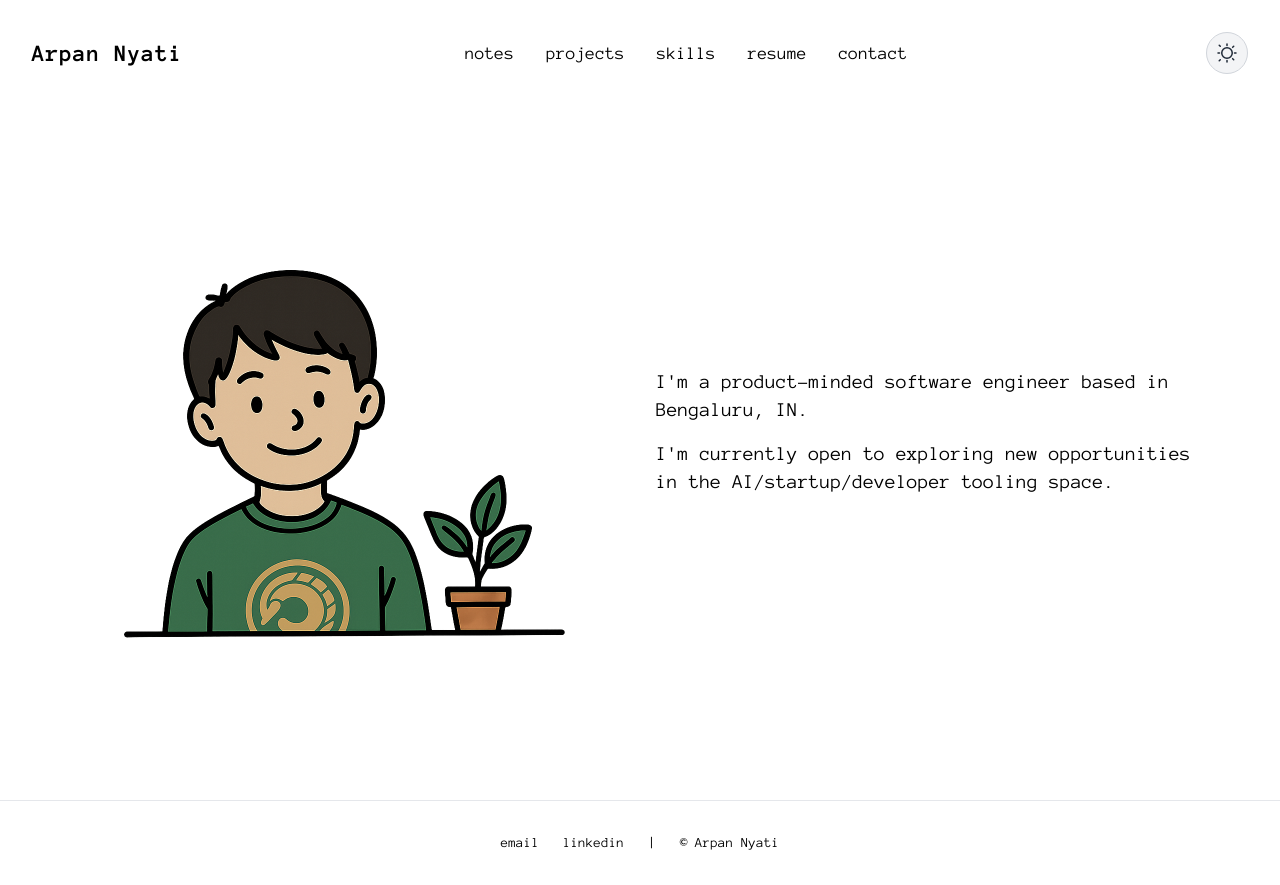
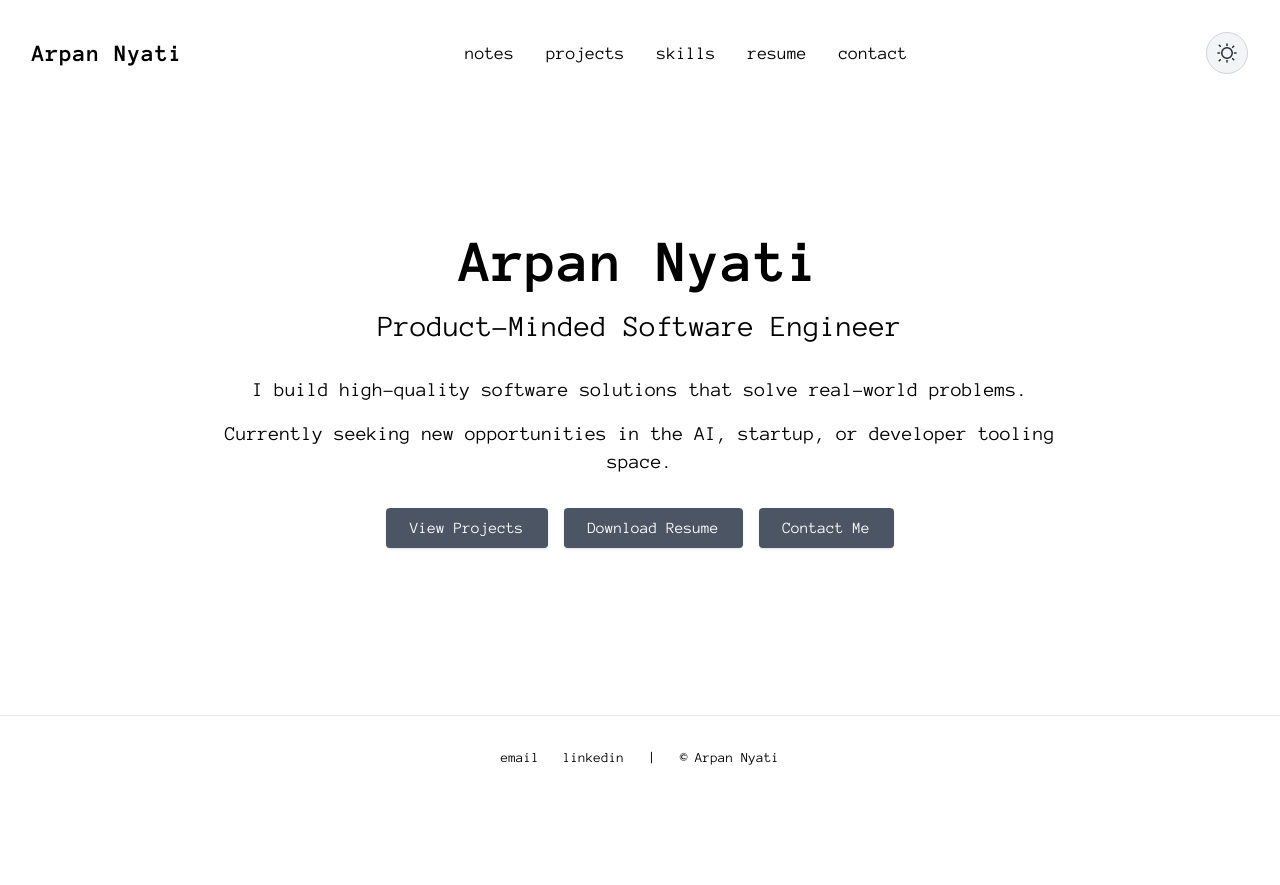
Before and after one commit to arpan-ny/arpan-ny.github.io, a React app: page / in a window 1280 px wide. After the commit the page ends 800 px from the top, so only its background shows below. Built offline with nearby package versions, Linux system fonts and the light colour scheme.

Commit message:
added framer motion

```diff
--- a/package.json
+++ b/package.json
@@ -21,6 +21,7 @@
   "author": "Your Name",
   "license": "MIT",
   "dependencies": {
+    "framer-motion": "^12.23.26",
     "react": "^18.2.0",
     "react-dom": "^18.2.0",
     "react-router-dom": "^7.6.0"
--- a/src/pages/HomePage.tsx
+++ b/src/pages/HomePage.tsx
@@ -1,26 +1,71 @@
 import React from "react";
-import illustration from "../assets/images/arpan.png";
+import { Link } from "react-router-dom";
+import { motion } from "framer-motion";
 
 const HomePage: React.FC = () => {
   return (
     <div className="flex-grow flex items-center justify-center p-4 sm:p-6 md:p-8">
-      <div className="flex flex-col md:flex-row items-center max-w-6xl w-full">
-        <div className="md:w-1/2 p-4 flex justify-center">
-          <img
-            src={illustration}
-            alt="Arpan Nyati Illustration"
-            className="w-full max-w-xs sm:max-w-sm md:max-w-md lg:max-w-lg"
-          />
-        </div>
-        <div className="md:w-1/2 p-4 text-center md:text-left">
-          <div className="text-gray-800 text-base sm:text-lg md:text-xl leading-relaxed" style={{ color: "var(--text-color)" }}>
-            <p className="mb-4">I'm a product-minded software engineer based in Bengaluru, IN. </p>
-            <p>
-              I'm currently open to exploring new opportunities in the
-              AI/startup/developer tooling space.
-            </p>
-          </div>
-        </div>
+      <div className="max-w-4xl w-full text-center">
+        <motion.h1
+          initial={{ opacity: 0, y: -20 }}
+          animate={{ opacity: 1, y: 0 }}
+          transition={{ duration: 0.5 }}
+          className="text-4xl sm:text-5xl md:text-6xl font-bold mb-4"
+          style={{ color: "var(--text-color)" }}
+        >
+          Arpan Nyati
+        </motion.h1>
+        <motion.p
+          initial={{ opacity: 0, y: -20 }}
+          animate={{ opacity: 1, y: 0 }}
+          transition={{ duration: 0.5, delay: 0.2 }}
+          className="text-xl sm:text-2xl md:text-3xl mb-8"
+          style={{ color: "var(--text-color)" }}
+        >
+          Product-Minded Software Engineer
+        </motion.p>
+        <motion.div
+          initial={{ opacity: 0, y: 20 }}
+          animate={{ opacity: 1, y: 0 }}
+          transition={{ duration: 0.5, delay: 0.4 }}
+          className="text-base sm:text-lg md:text-xl leading-relaxed mb-8"
+          style={{ color: "var(--text-color)" }}
+        >
+          <p className="mb-4">
+            I build high-quality software solutions that solve real-world
+            problems.
+          </p>
+          <p>
+            Currently seeking new opportunities in the AI, startup, or
+            developer tooling space.
+          </p>
+        </motion.div>
+        <motion.div
+          initial={{ opacity: 0, y: 20 }}
+          animate={{ opacity: 1, y: 0 }}
+          transition={{ duration: 0.5, delay: 0.6 }}
+          className="flex justify-center space-x-4"
+        >
+          <Link to="/projects">
+            <button className="px-6 py-2 bg-gray-600 text-white rounded shadow hover:bg-gray-700 transition-colors flex items-center">
+              View Projects
+            </button>
+          </Link>
+          <a
+            href="https://github.com/arpan-ny/arpan-ny.github.io/raw/dev/public/Arpan_Nyati_Resume.pdf"
+            target="_blank"
+            rel="noopener noreferrer"
+          >
+            <button className="px-6 py-2 bg-gray-600 text-white rounded shadow hover:bg-gray-700 transition-colors flex items-center">
+              Download Resume
+            </button>
+          </a>
+          <Link to="/contact">
+            <button className="px-6 py-2 bg-gray-600 text-white rounded shadow hover:bg-gray-700 transition-colors flex items-center">
+              Contact Me
+            </button>
+          </Link>
+        </motion.div>
       </div>
     </div>
   );
```
Also changed, not shown: 1 other file (tests, documents, lock files or other folders).
